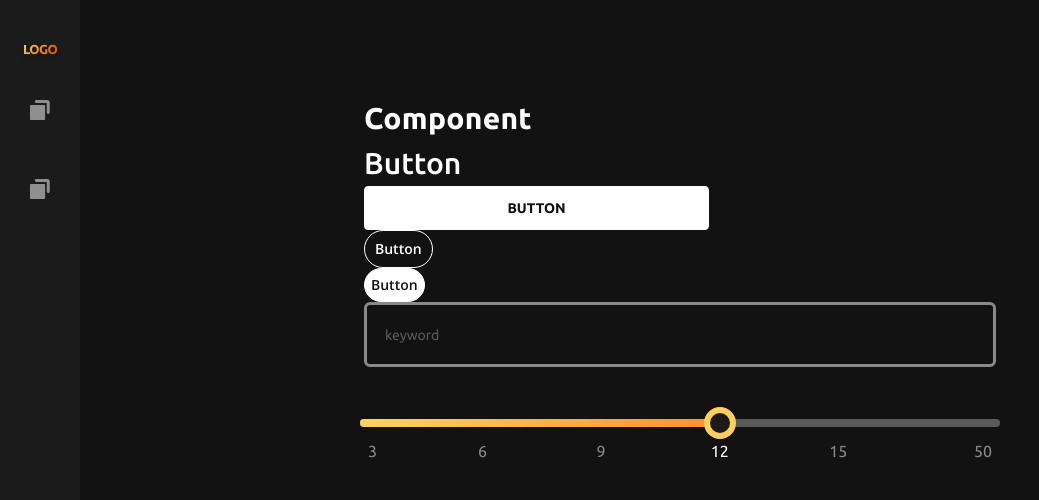
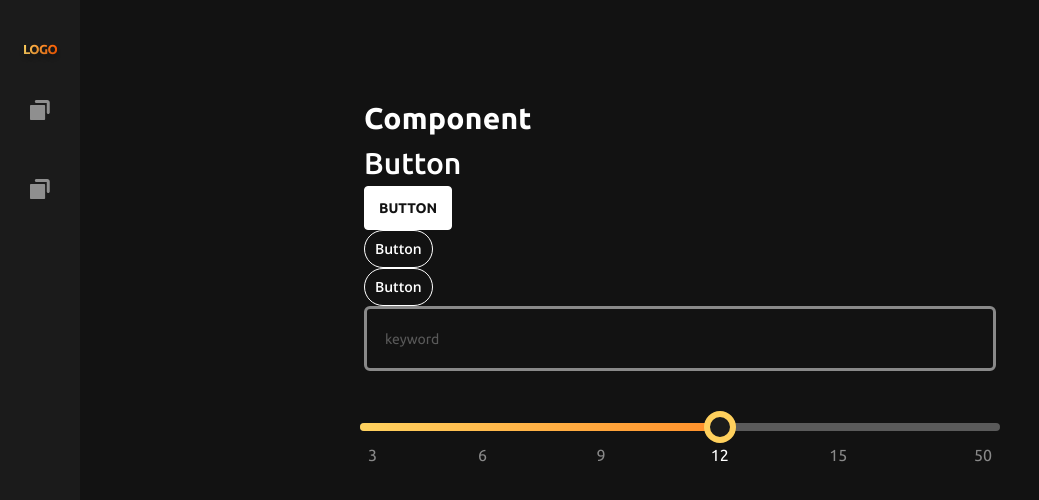
Before and after one commit to hcd1983/perfectscore-frontend-test, a Vue app: page /components in a window 1280 px wide. Shown: the top 500 px of the page, without its empty margins (0-1039 px from the left). Built offline with nearby package versions, Linux system fonts and the light colour scheme; what miragejs would draw is missing.

Commit message:
fix: div to button

```diff
--- a/src/components/ButtonNormal.vue
+++ b/src/components/ButtonNormal.vue
@@ -1,7 +1,7 @@
 <template>
-<div>
+<button>
   <slot />
-</div>
+</button>
 </template>
 
 <script>
@@ -10,8 +10,8 @@ export default {
 };
 </script>
 <style scoped>
-div {
-  @apply text-sm bg-white text-dark flex items-center
+button {
+  @apply text-sm bg-white text-dark flex items-center block
   justify-center bg-white uppercase font-bold cursor-pointer
   border-solid border-white border
   hover:bg-transparent hover:text-white;
--- a/src/components/ButtonSmall.vue
+++ b/src/components/ButtonSmall.vue
@@ -1,7 +1,7 @@
 <template>
-  <div :class="{'contained' : type === 'contained' }">
+  <button :class="{'contained' : type === 'contained' }">
     <slot />
-  </div>
+  </button>
 </template>
 
 <script>
@@ -18,7 +18,7 @@ export default {
 };
 </script>
 <style scoped>
-div {
+button {
   @apply bg-transparent flex items-center justify-center w-max cursor-pointer
   font-open-sans font-semibold text-sm text-white font-bold
   border-solid border-white border rounded-full
@@ -26,13 +26,13 @@ div {
   padding: 8px 10px;
 }
 
-div.contained {
+botton.contained {
   @apply bg-white text-dark
   hover:bg-transparent hover:text-white;
   padding: 6px;
 }
 
-div.contained:hover {
+button.contained:hover {
   padding: 8px 10px;
 }
 </style>
```
